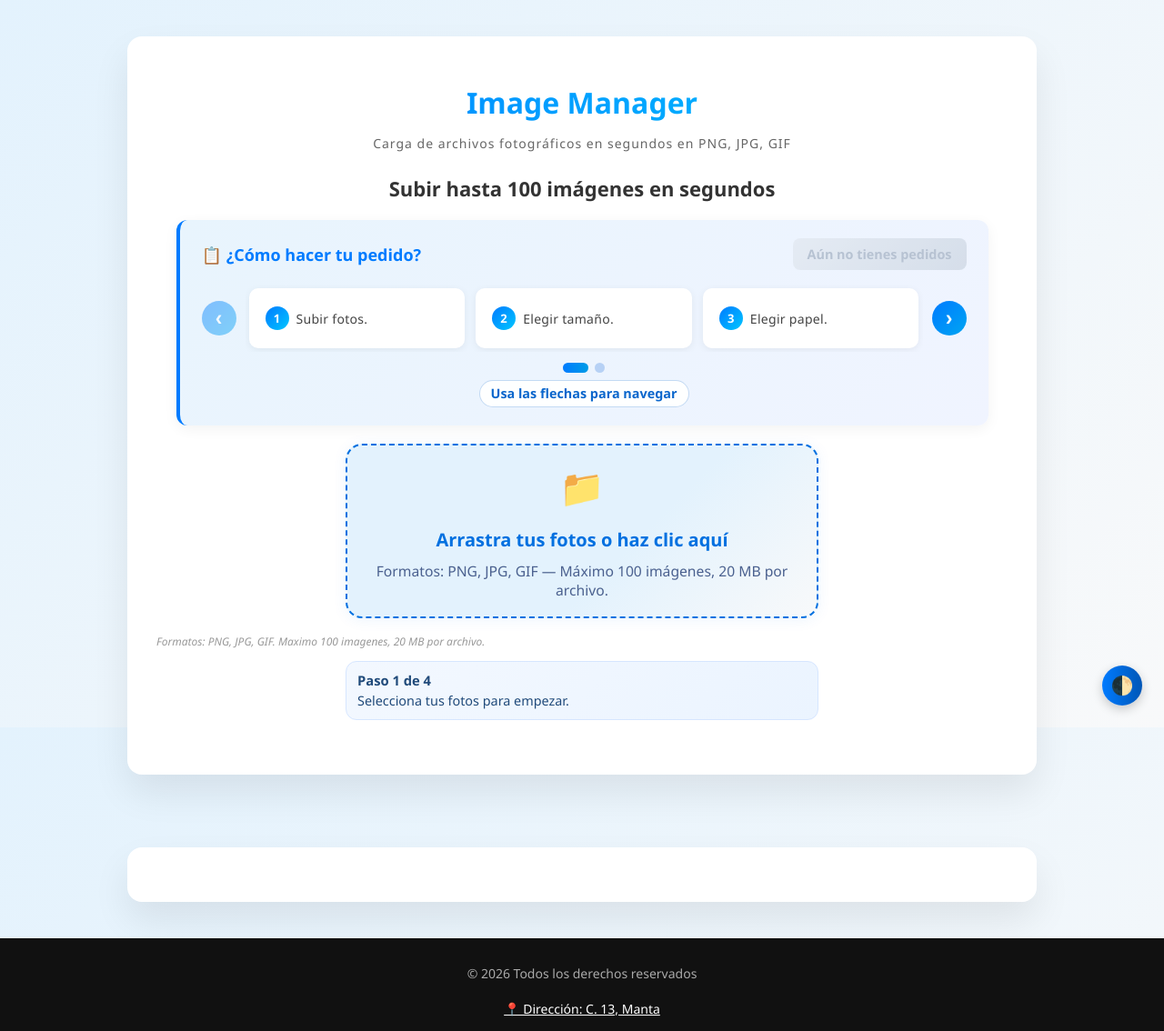
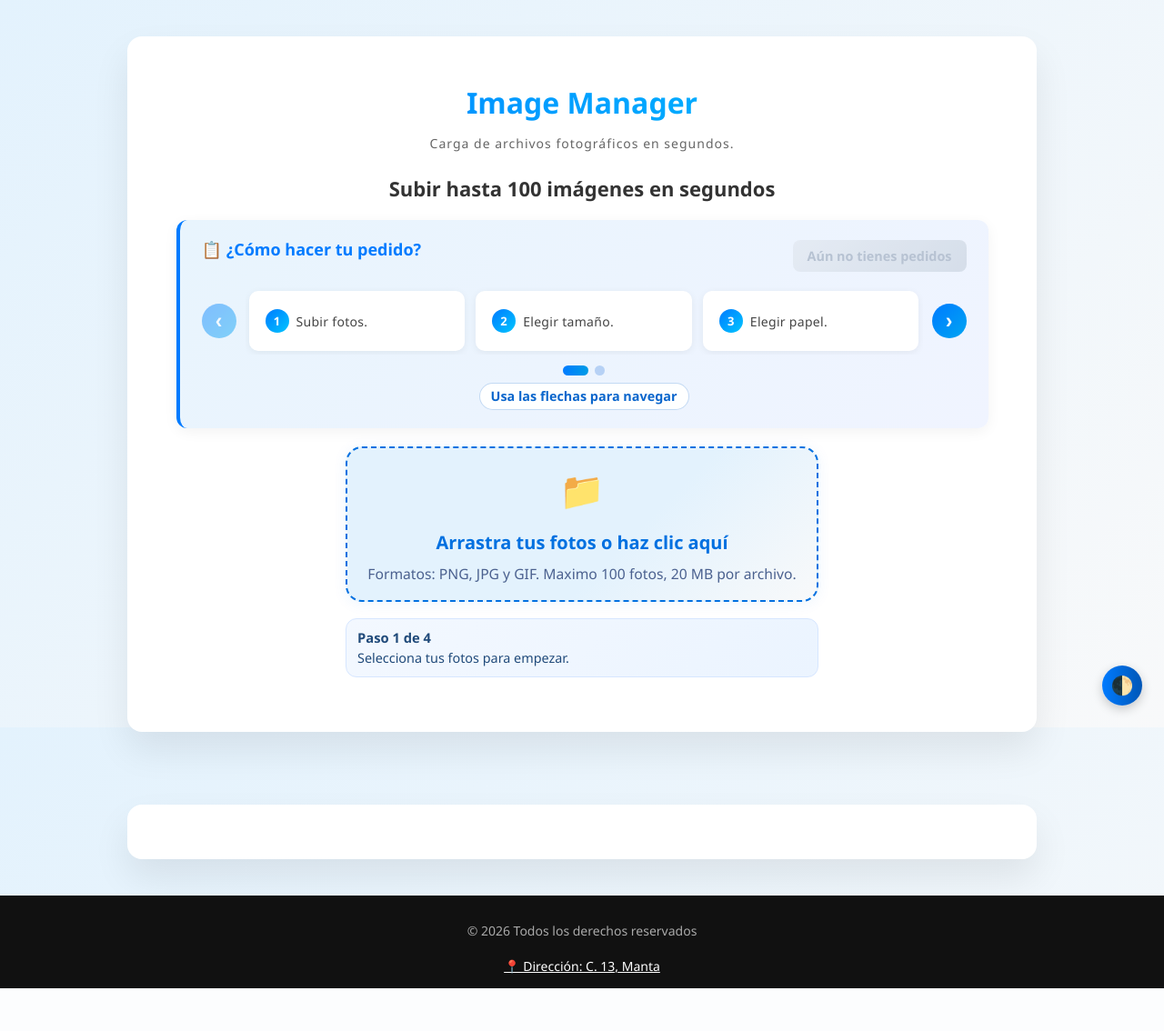
Before and after one commit to TRASH-PROGRAMMER/pagina-web, a Flask app: page / in a window 1280 px wide. Shown: the whole page at 91% size. After the commit the page ends 1087 px from the top, so only its background shows below. Run offline with Flask 3, Linux system fonts and the light colour scheme; data comes from the database, SQL or seed files in the repository; data that the repository does not hold is empty; parts of the project's set-up code (start-up, migrations or seed data) failed here and were passed over; some libraries are stand-ins or nearby versions.

Commit message:
mejoras del colores en la ui y el modo dark

```diff
--- a/SEVER/static/script/dark-mode-index.js
+++ b/SEVER/static/script/dark-mode-index.js
@@ -1,16 +1,17 @@
 const darkModeBtn = document.querySelector(".dark-mode-btn");
 const root = document.documentElement;
 
-if (localStorage.getItem("darkMode") === "enabled") {
-    root.classList.add("dark-mode");
+const darkModeEnabled = localStorage.getItem("darkMode") === "enabled";
+root.classList.toggle("dark-mode", darkModeEnabled);
+
+if (darkModeBtn) {
+    darkModeBtn.setAttribute("aria-pressed", darkModeEnabled ? "true" : "false");
 }
 
-darkModeBtn.addEventListener("click", () => {
-    root.classList.toggle("dark-mode");
-
-    if (root.classList.contains("dark-mode")) {
-        localStorage.setItem("darkMode", "enabled");
-    } else {
-        localStorage.setItem("darkMode", "disabled");
-    }
-});
+if (darkModeBtn) {
+    darkModeBtn.addEventListener("click", () => {
+        const enabled = root.classList.toggle("dark-mode");
+        localStorage.setItem("darkMode", enabled ? "enabled" : "disabled");
+        darkModeBtn.setAttribute("aria-pressed", enabled ? "true" : "false");
+    });
+}
--- a/SEVER/static/script/formulario_clientes.js
+++ b/SEVER/static/script/formulario_clientes.js
@@ -315,7 +315,7 @@ const mensajesAyudaBase = Object.freeze({
     nombre: "Usa letras y separadores internos validos (espacio, apostrofe o guion). Ej: Maria Jose, O'Connor, Marie-Claire.",
     apellido: "Usa letras y separadores internos validos (espacio, apostrofe o guion). Ej: Lopez, Iñaki, D'Angelo.",
     correo: "Formato recomendado: usuario@dominio.com",
-    imagenes: "Formatos: PNG, JPG, GIF. Maximo 100 imagenes, 20 MB por archivo.",
+    imagenes: "",
     tamano: "Elige un solo tamano base. Toca el mismo chip otra vez para quitar la seleccion.",
     papel: "Selecciona el tipo de papel para tu impresion.",
 });
--- a/SEVER/static/script/main.js
+++ b/SEVER/static/script/main.js
@@ -301,26 +301,22 @@ function adaptarCopyDropzonePorDispositivo() {
     const movil = esVistaMovilTactil();
     if (dropzoneText) {
         dropzoneText.textContent = movil
-            ? "Toca aquí para seleccionar tus fotos"
+            ? "Toca aqui para seleccionar tus fotos"
             : "Arrastra tus fotos o haz clic aquí";
     }
     if (dropzoneSub) {
-        dropzoneSub.textContent = movil
-            ? `Toca para elegir PNG, JPG o GIF. Máximo ${MAX_IMAGENES} imágenes, ${LIMITE_MB_POR_ARCHIVO} MB por archivo.`
-            : `Formatos: PNG, JPG, GIF — Máximo ${MAX_IMAGENES} imágenes, ${LIMITE_MB_POR_ARCHIVO} MB por archivo.`;
+        dropzoneSub.textContent = `Formatos: PNG, JPG y GIF. Maximo ${MAX_IMAGENES} fotos, ${LIMITE_MB_POR_ARCHIVO} MB por archivo.`;
     }
     if (dropzoneBox) {
         dropzoneBox.setAttribute(
             "aria-label",
             movil
-                ? "Toca aquí para seleccionar tus fotos"
+                ? "Toca aqui para seleccionar tus fotos"
                 : "Arrastra tus fotos o haz clic aquí para seleccionar"
         );
     }
     if (ayudaInput) {
-        ayudaInput.textContent = movil
-            ? `Toca para elegir tus fotos. Formatos: PNG, JPG, GIF. Máximo ${MAX_IMAGENES} imágenes, ${LIMITE_MB_POR_ARCHIVO} MB por archivo.`
-            : `Formatos: PNG, JPG, GIF — Máximo ${MAX_IMAGENES} imágenes, ${LIMITE_MB_POR_ARCHIVO} MB por archivo.`;
+        ayudaInput.textContent = "";
     }
 }
 
--- a/SEVER/static/style/style.css
+++ b/SEVER/static/style/style.css
@@ -1255,6 +1255,34 @@ button:active {
     text-align: center;
 }
 
+.pedido-topbar {
+    display: flex;
+    justify-content: space-between;
+    align-items: center;
+    flex-wrap: wrap;
+    gap: 12px;
+    margin-bottom: 16px;
+}
+
+.pedido-topbar-title {
+    margin: 0;
+}
+
+.btn-ver-mis-pedidos-top {
+    background: linear-gradient(135deg, #667eea 0%, #764ba2 100%);
+    color: #fff;
+    padding: 8px 16px;
+    border-radius: 8px;
+    text-decoration: none;
+    font-weight: 600;
+    font-size: 0.9rem;
+    transition: all 0.2s;
+}
+
+.btn-ver-mis-pedidos-top:hover:not(.btn-mis-pedidos-disabled) {
+    background: linear-gradient(135deg, #5a6fdd 0%, #6a3f96 100%);
+}
+
 .pasos {
     --pasos-gap: 12px;
     display: flex;
--- a/SEVER/templates/index.html
+++ b/SEVER/templates/index.html
@@ -16,12 +16,12 @@
   <header class="container" role="banner">
 <div>
     <h1 class="titulo"><b>Image Manager</b></h1>
-    <p class="text1">Carga de archivos fotográficos en segundos en PNG, JPG, GIF</p>
+    <p class="text1">Carga de archivos fotográficos en segundos.</p>
     <h2>Subir hasta 100 imágenes en segundos</h2>
     <nav class="instrucciones-pedido" aria-label="Pasos del pedido">
-  <div style="display: flex; justify-content: space-between; align-items: center; flex-wrap: wrap; gap: 12px; margin-bottom: 16px;">
-    <h3 style="margin: 0;">📋 ¿Cómo hacer tu pedido?</h3>
-    <a href="/mis-pedidos" class="btn-ver-mis-pedidos" style="background: linear-gradient(135deg, #667eea 0%, #764ba2 100%); color: white; padding: 8px 16px; border-radius: 8px; text-decoration: none; font-weight: 600; font-size: 0.9rem; transition: all 0.2s;">
+    <div class="pedido-topbar">
+        <h3 class="pedido-topbar-title">📋 ¿Cómo hacer tu pedido?</h3>
+        <a href="/mis-pedidos" class="btn-ver-mis-pedidos btn-ver-mis-pedidos-top">
       📦 Mis Pedidos
     </a>
   </div>
@@ -47,7 +47,7 @@
         <div id="dropzoneBox" class="dropzone-box" tabindex="0" role="button" aria-label="Arrastra tus fotos o haz clic aquí para seleccionar" aria-describedby="inputImagenesHelp">
             <span class="dropzone-icon">📁</span>
             <span class="dropzone-text">Arrastra tus fotos o haz clic aquí</span>
-            <span class="dropzone-sub">Formatos: PNG, JPG, GIF — Máximo 100 imágenes, 20 MB por archivo.</span>
+            <span class="dropzone-sub">Formatos: PNG, JPG y GIF. Maximo 100 fotos, 20 MB por archivo.</span>
         </div>
         <style>
         #inputImagenes { display: none !important; }
@@ -199,7 +199,7 @@
         }
     }
     </style>
-    <p id="inputImagenesHelp" class="campo-ayuda">Formatos: PNG, JPG, GIF — Máximo 100 imágenes, 20 MB por archivo.</p>
+    <p id="inputImagenesHelp" class="campo-ayuda"></p>
     <div id="pedidoFlowGuide" class="pedido-flow-guide" role="status" aria-live="polite" aria-atomic="true">
         <strong id="pedidoFlowGuideTitle">Paso 1 de 4</strong>
         <span id="pedidoFlowGuideText">Selecciona tus fotos para empezar.</span>
```
Also changed, not shown: other parts of SEVER/static/style/style.css (+95 -0 lines), README.md.
